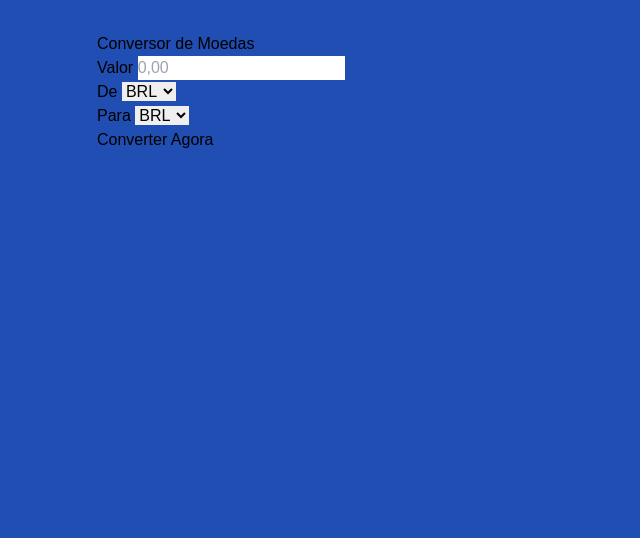
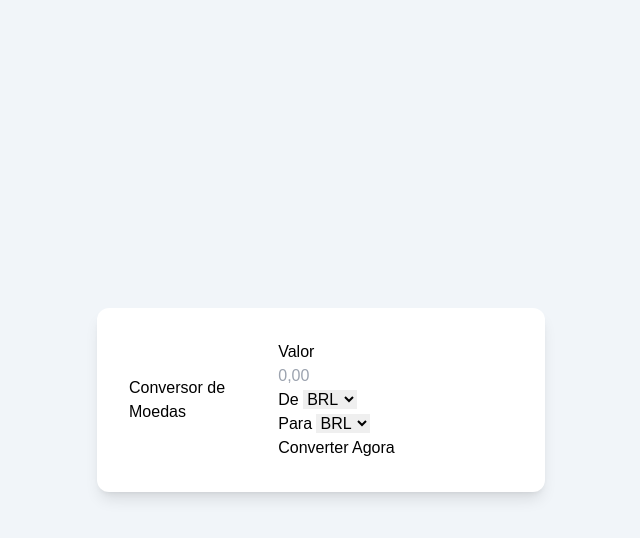
Before and after one commit to NkAndre/conversor_moedas, a website with bundled scripts: page index.html in a window 1280 px wide. Shown: the whole page, without its empty margins (319-959 px from the left). Built offline with nearby package versions, Linux system fonts and the light colour scheme.

Commit message:
body e box estilizado

```diff
--- a/index.html
+++ b/index.html
@@ -10,9 +10,9 @@
     <script src="https://cdn.tailwindcss.com"></script>
 </head>
 
-<body>
-    <div class="app-container">
-        <header class="app-header">
+<body class="bg-slate-100 min-h-screen flex items-center justify-center">
+    <div class="bg-white p-8 rounded-xl shadow-lg w-full max-w-md flex items-center justify-center" >
+        <header class="bg-blue flex items-center">
             <h1>Conversor de Moedas</h1>
         </header>
 
```
Also changed, not shown: 1 other file.
